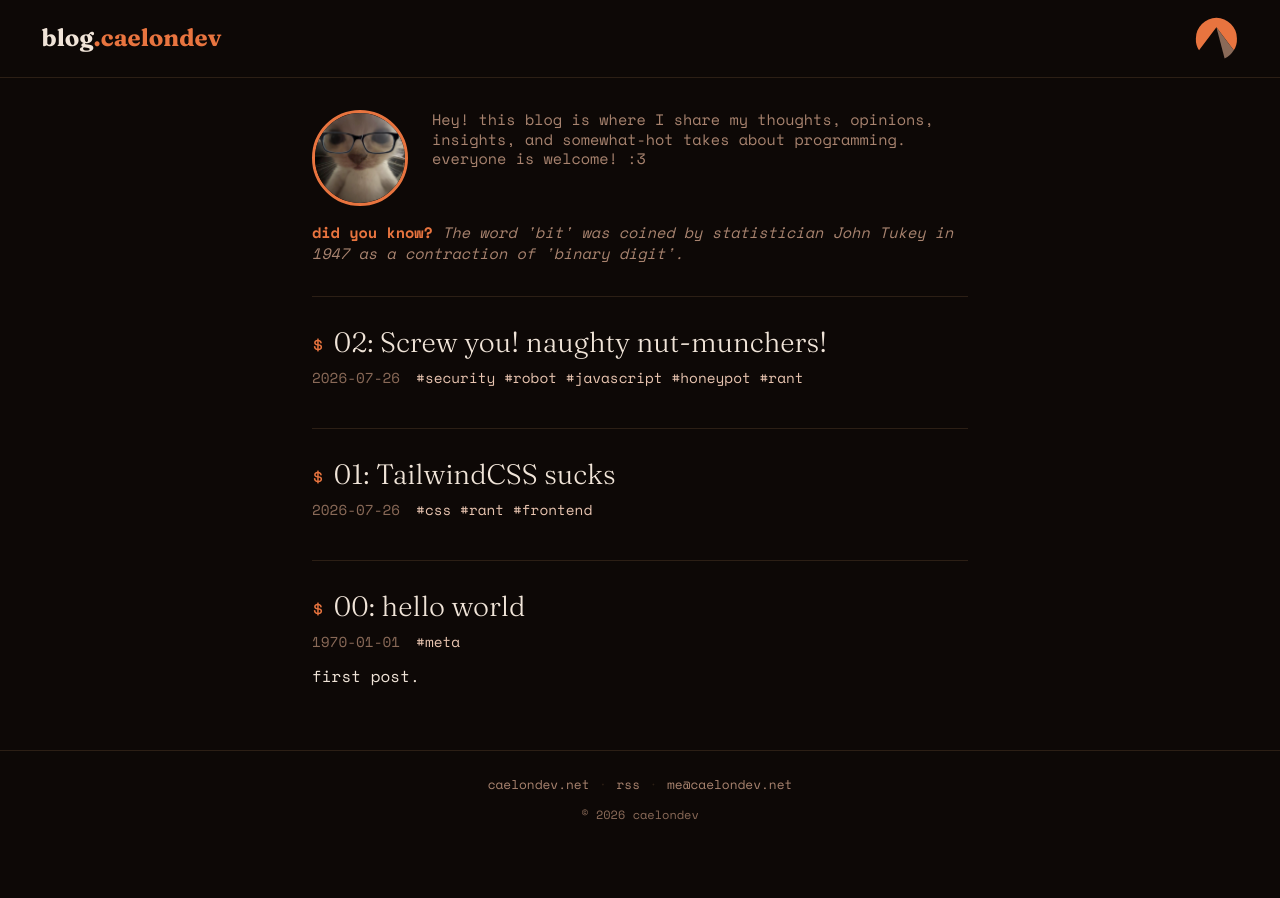
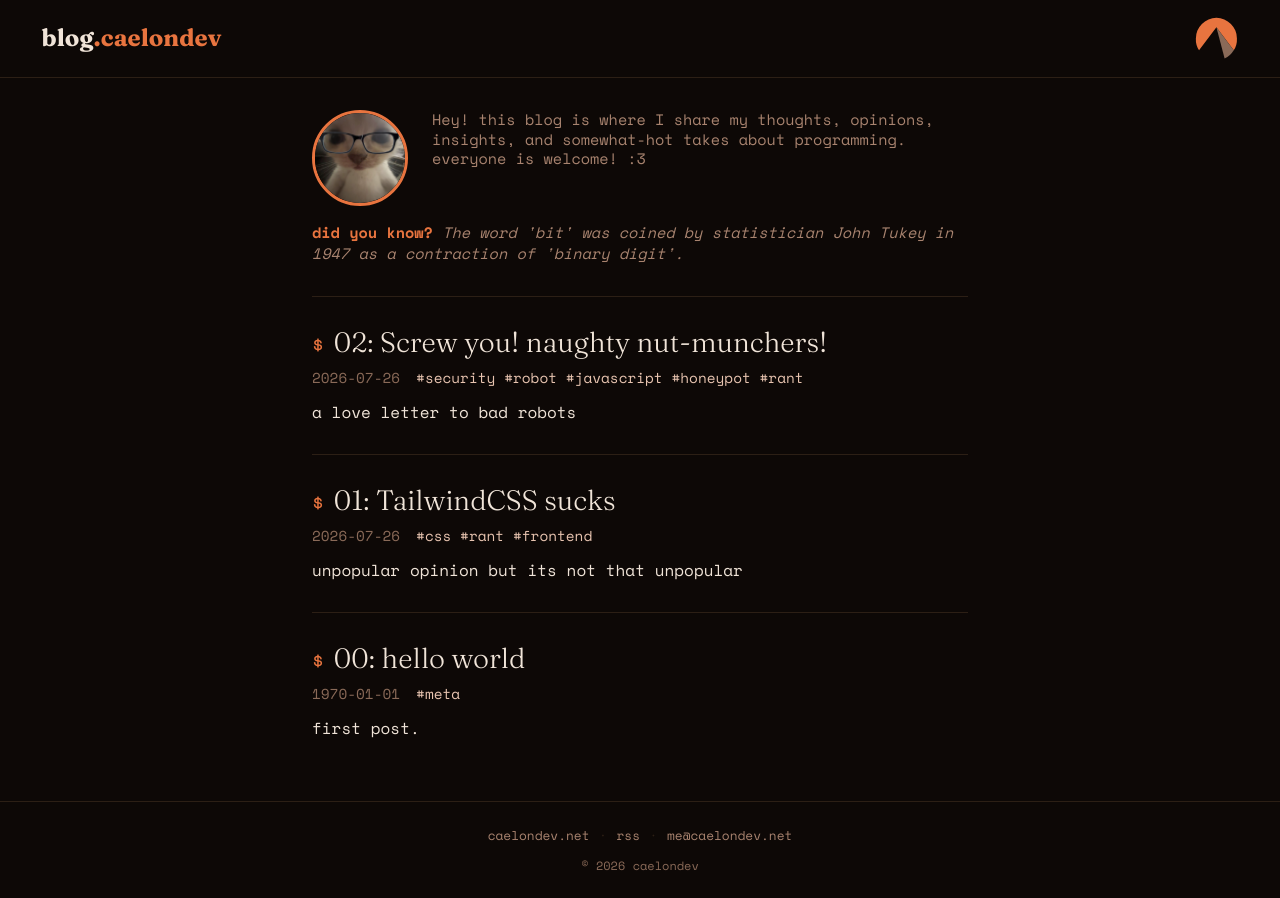
Before and after one commit to caelondev/blog, a React (Vite) app: page / in a window 1280 px wide. Before the commit the page ends 847 px from the top, so only its background shows below. Built offline with nearby package versions, Linux system fonts and the light colour scheme.

Commit message:
feat: add more metadata info in rss.xml

```diff
--- a/src/articles/screw-you-naughty-nut-munchers.md
+++ b/src/articles/screw-you-naughty-nut-munchers.md
@@ -1,7 +1,7 @@
 ---
 title: "Screw you! naughty nut-munchers!"
 date: "2026-07-26"
-description: "a love letter to bad robots"
+excerpt: "a love letter to bad robots"
 tags: ["security", "robot", "javascript", "honeypot", "rant"]
 ---
 
--- a/src/articles/tailwindcss-sucks.md
+++ b/src/articles/tailwindcss-sucks.md
@@ -1,7 +1,7 @@
 ---
 title: "TailwindCSS sucks"
 date: "2026-07-26"
-description: "unpopular opinion but its not that unpopular"
+excerpt: "unpopular opinion but its not that unpopular"
 tags: ["css", "rant", "frontend"]
 ---
 
```
Also changed, not shown: scripts/generate-rss.mjs (+11 -1 lines), 1 other file (tests, documents, lock files or other folders).
